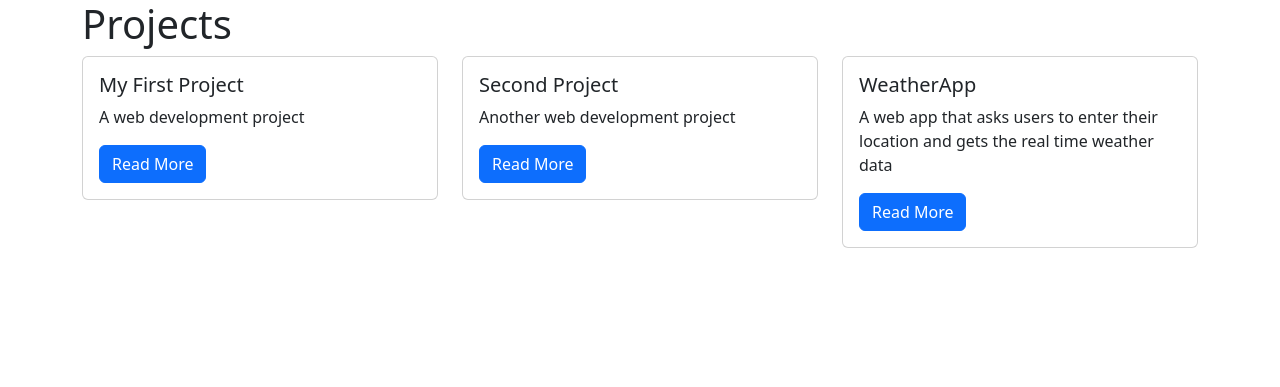
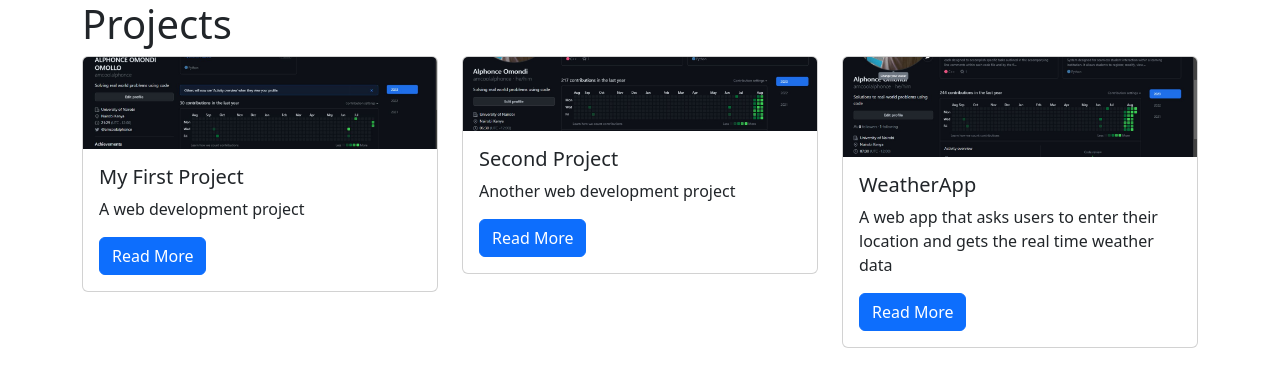
Before and after one commit to amcoolalphonce/Portfolio, a Django app: page /index/ in a window 1280 px wide. Shown: the top 387 px of the page. Run offline with Django 4.2, Linux system fonts and the light colour scheme; data comes from the database, SQL or seed files in the repository.

Commit message:
Added the uploaded images to the index templates

```diff
--- a/alphonce/templates/alphonce/index.html
+++ b/alphonce/templates/alphonce/index.html
@@ -6,6 +6,9 @@
 {% for project in projects %}
     <div class="col-md-4">
         <div class="card mb-2">
+            {% if project.image %}
+            <img class="card-img-top" src="{{ project.image.url }}">
+            {% endif %}
             <div class="card-body">
                 <h5 class="card-title">{{ project.title }}</h5>
                 <p class="card-text">{{ project.description }}</p>
```
